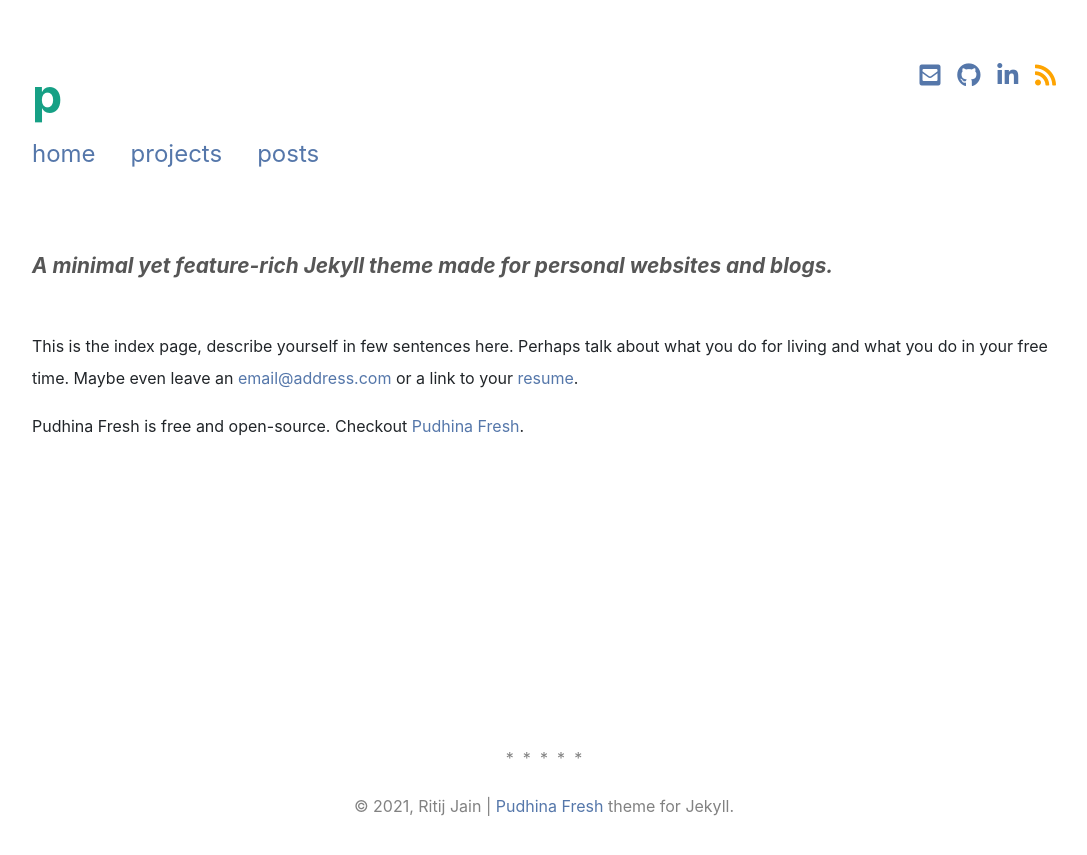
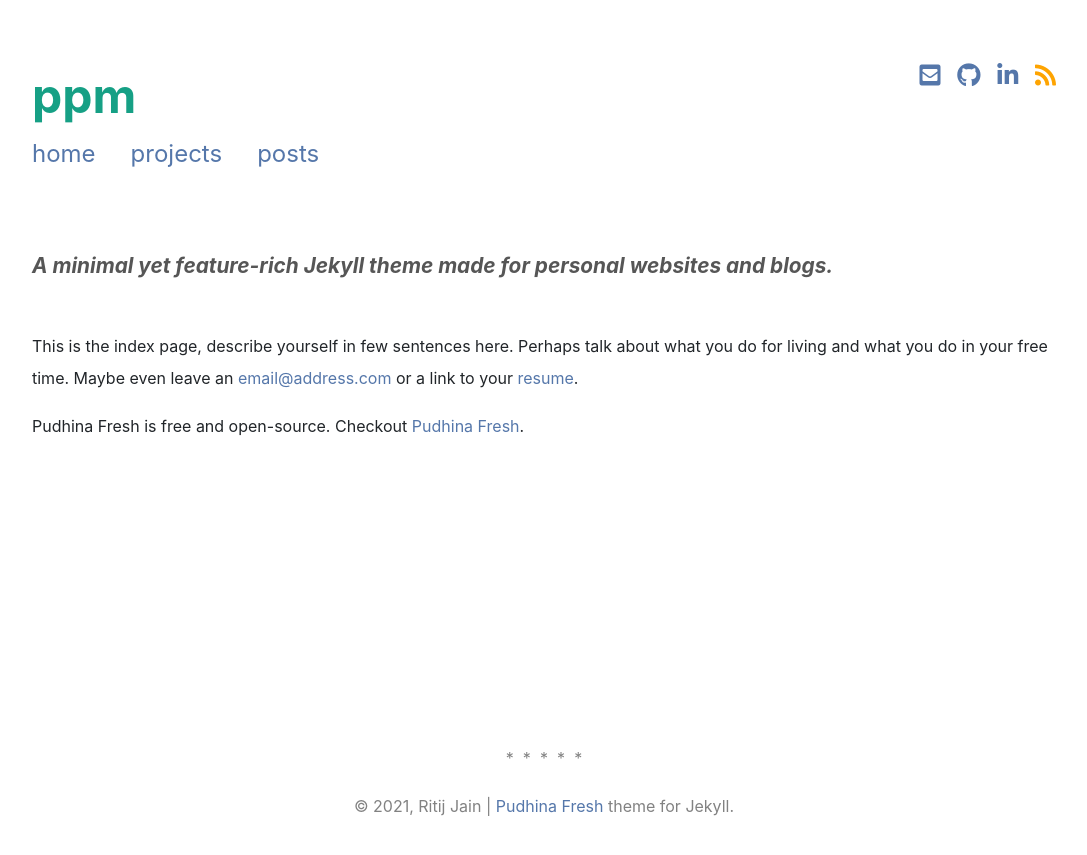
Before and after one commit to RedShadow-play/pm-profiru-82335, a Jekyll site: the page built from index.md, in a window 1280 px wide. Shown: the top 855 px of the page, without its empty margins (96-1183 px from the left). Built offline with Jekyll 4.4.1, drawn with Linux system fonts in a browser that asks for light colours; nearby versions of some CDN libraries; a style sheet for code colours, icons or effects is not loaded.

Commit message:
_config.yml: changed

```diff
--- a/_config.yml
+++ b/_config.yml
@@ -1,4 +1,4 @@
-title: p
+title: ppm
 short_logo: PF.
 description: |
   A minimal yet feature-rich Jekyll theme made for personal websites and blogs.
```
